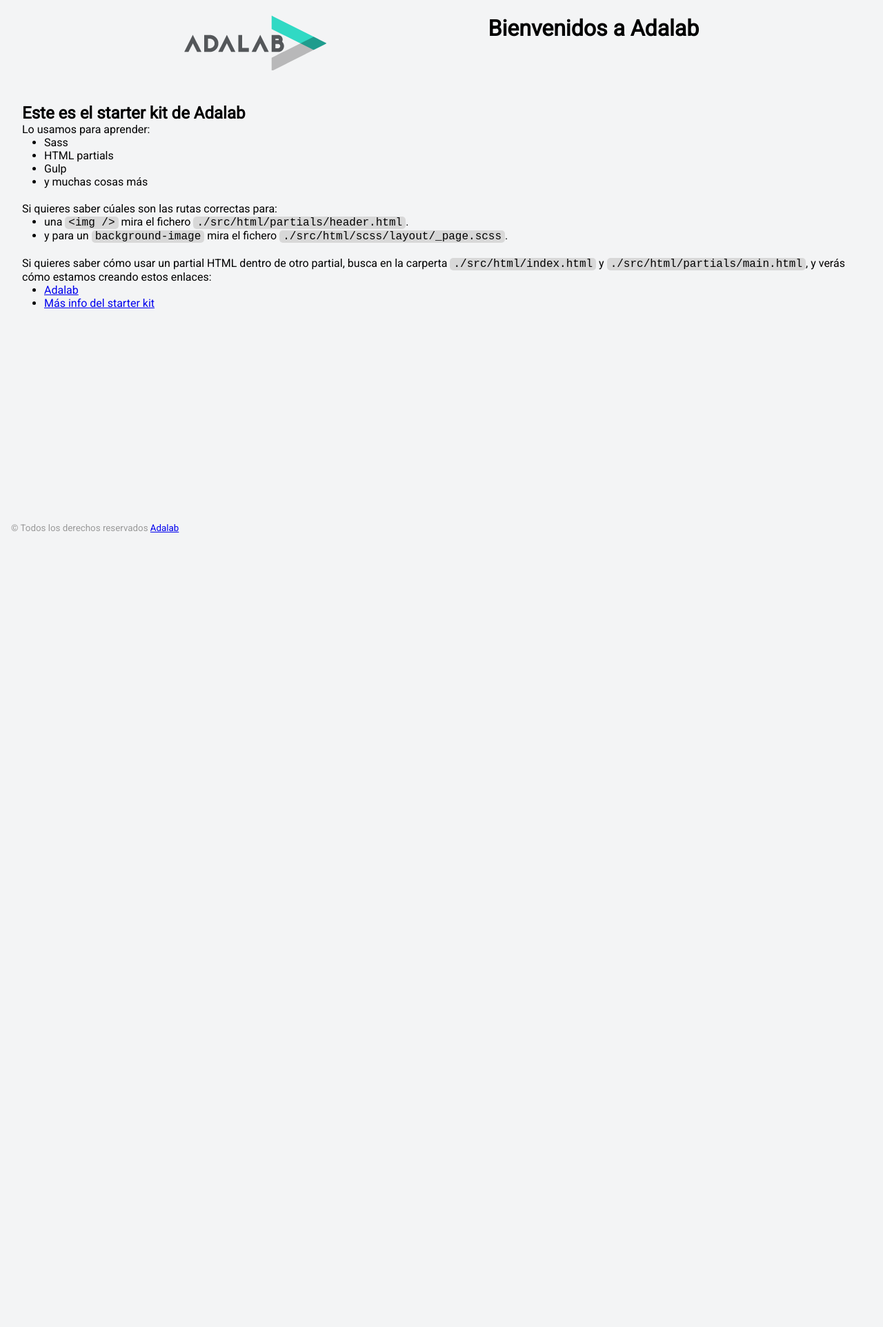
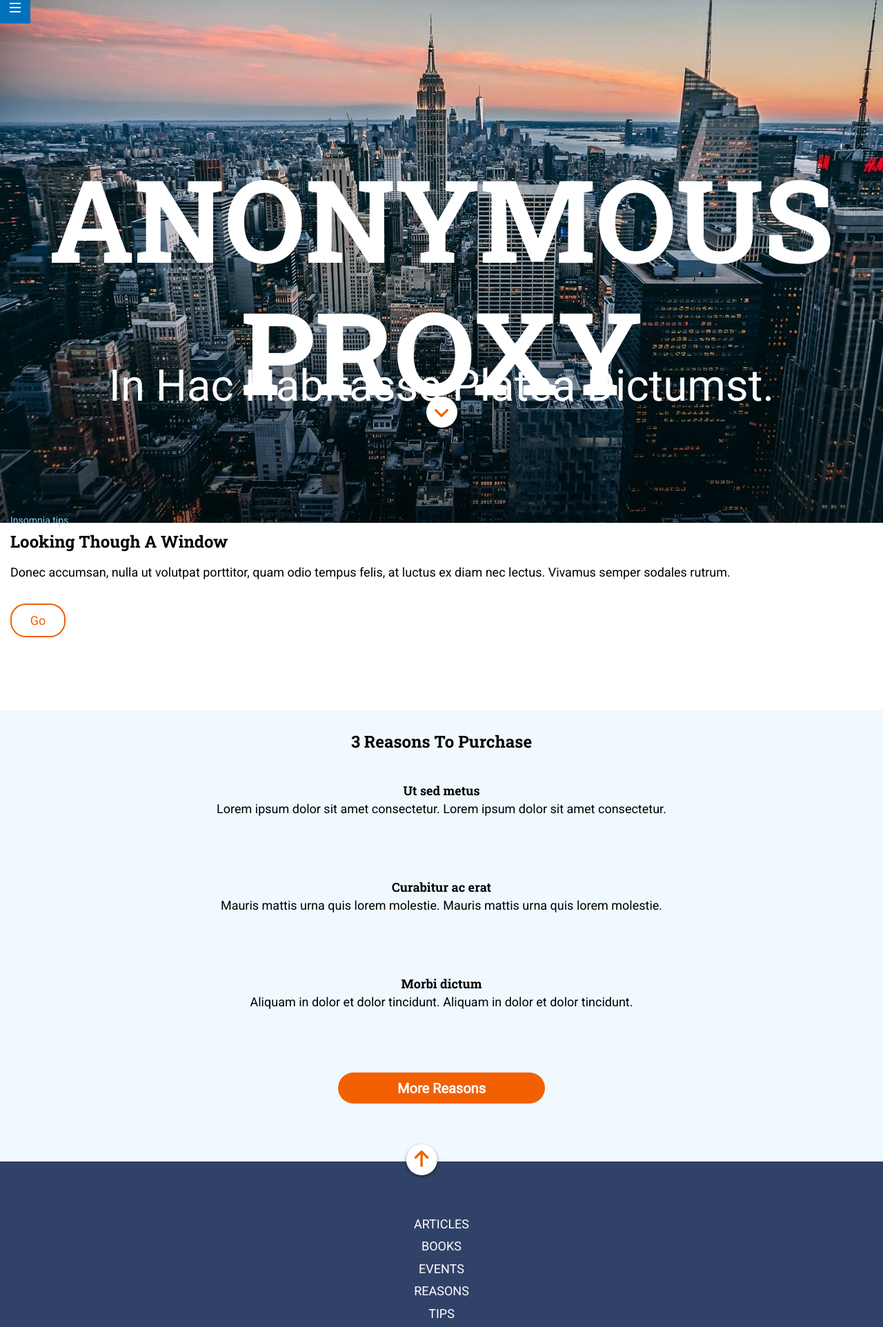
Before and after one commit to Adalab/modulo-1-evaluacion-final-mariamolinagarcia, a website: page docs/index.html in a window 1280 px wide. Shown: the part 10-1934 px from the top of the page at 69% size. Before the commit the page ends 800 px from the top, so only its background shows below. Drawn offline with Linux system fonts and the light colour scheme.

Commit message:
settings from footer

```diff
--- a/docs/index.html
+++ b/docs/index.html
@@ -1,68 +1,116 @@
 <!DOCTYPE html>
-<html lang="es">
+<html lang="en">
+
 <head>
   <meta charset="UTF-8" />
   <meta name="viewport" content="width=device-width, initial-scale=1" />
-    <title>Adalab Web Starter Kit</title>
-    <link href="https://fonts.googleapis.com/css?family=Roboto&display=swap" rel="stylesheet" />
+  <title>Módulo 1 Evaluación final</title>
+  <link rel="preconnect" href="https://fonts.googleapis.com">
+  <link rel="preconnect" href="https://fonts.gstatic.com" crossorigin>
+  <link href="https://fonts.googleapis.com/css2?family=Roboto&family=Roboto+Slab:wght@700&display=swap"
+    rel="stylesheet">
   <link rel="stylesheet" href="./assets/css/main.css" />
-    <link rel="icon" href="./assets/images/favicon.png" />
+
 </head>
 
 <body>
   <div class="page">
     <header class="page__header">
-        <img src="./assets/images/logo-adalab.png" alt="Adalab">
-        <h1>Bienvenidos a Adalab</h1>
+      <nav class="header__nav">
+        <a href="https://adalab.es/" alt="adalab" title="adalab.es" target="_blank"><img class="header__nav--burger"
+            src="./assets/images/ico-menu.svg" alt="Adalab"></a>
+      </nav>
+
     </header>
 
-      <main class="page__main">
-        <h2>Este es el starter kit de Adalab</h2>
-        <p>Lo usamos para aprender:</p>
-        <ul class="main__list">
-          <li>Sass</li>
-          <li>HTML partials</li>
-          <li>Gulp</li>
-          <li>y muchas cosas más</li>
+    <main class="main">
+      <section class="hero">
+          <div class="hero__container">
+              <h1 class="hero__container--title">Anonymous proxy</h1>
+              <h2 class="hero__container--subtitle">In hac habitasse platea dictumst.</h2>
+
+              <div class="hero__container--button"><a href="#3reasons" alt="button scroll down" title="scroll down"><img
+                          class="hero__container--button__arrow" src="./assets/images/ico-scroll-down.svg"
+                          alt="button scroll down"></a>
+              </div>
+          </div>
+
+
+      </section>
+      <section class="main__section--first">
+          <article>
+              <span class="main__section--first__small">Insomnia tips</span>
+              <h2>Looking though a window</h2>
+
+              <p>
+                   Donec accumsan, nulla ut volutpat porttitor, quam odio tempus felis, at luctus ex diam nec lectus. Vivamus
+        semper
+        sodales rutrum.
+              </p>
+
+              <div class="main__section--first__button"><a class="button-link" href="">Go</a></div>
+          </article>
+      </section>
+      <section class="main__section--second">
+
+          <h2 class="item1" id="3reasons">3 reasons to purchase</h2>
+
+          <article class="item2">
+              <h3>Ut sed metus</h3>
+
+              <p>Lorem ipsum dolor sit amet consectetur. Lorem ipsum dolor sit amet consectetur. </p>
+
+          </article>
+
+          <article class="item3">
+              <h3>Curabitur ac erat</h3>
+              <p>Mauris mattis urna quis lorem molestie. Mauris mattis urna quis lorem molestie.</p>
+          </article>
+
+          <article class="item4">
+              <h3>Morbi dictum</h3>
+              <p>Aliquam in dolor et dolor tincidunt. Aliquam in dolor et dolor tincidunt.</p>
+          </article>
+
+          <div class="main__section--second__button"><a class="button-link" href="">More reasons</a></div>
+      </section>
+
+
+    </main>
+    <footer class="footer">
+
+      <div class="footer__arrow"><a href="#" alt=""><img class="footer__arrow--image" src="./assets/images/ico-arrow.svg"
+            title="" alt=""></a>
+      </div>
+
+      <div class="footer__copy">
+        <p>&copy;2021</p>
+        <p>we &#129505 compponents</p>
+      </div>
+
+      <nav class="footer__nav">
+
+        <ul class="footer__nav--list">
+          <li class="footer__nav--list__item">Articles</li>
+          <li class="footer__nav--list__item">Books</li>
+          <li class="footer__nav--list__item">Events</li>
+          <li class="footer__nav--list__item">Reasons</li>
+          <li class="footer__nav--list__item">Tips</li>
         </ul>
-        <p>Si quieres saber cúales son las rutas correctas para:</p>
-        <ul class="main__list">
-          <li>
-            una <code class="code">&lt;img /&gt;</code> mira el fichero
-            <code class="code">./src/html/partials/header.html</code>.
-          </li>
-          <li>
-            y para un <code class="code">background-image</code> mira el fichero
-            <code class="code">./src/html/scss/layout/_page.scss</code>.
-          </li>
+      </nav>
+
+
+      <div class="footer__social">
+
+        <ul class="footer__social--list">
+          <li class="footer__social--list__item">Twitter</li>
+          <li class="footer__social--list__item">Instagram</li>
+          <li class="footer__social--list__item">Mastodon.social</li>
         </ul>
-        <p>
-          Si quieres saber cómo usar un partial HTML dentro de otro partial, busca en la carperta
-          <code class="code">./src/html/index.html</code> y
-          <code class="code">./src/html/partials/main.html</code>, y verás cómo estamos creando estos
-          enlaces:
-        </p>
-        <ul class="main__list">
-          <li>
-            <a class="link__adalab" href="https://adalab.es">Adalab</a>
+      </div>
+    </footer>
+  </div>
 
-          </li>
-          <li>
-            <a class="" href="./more-info.html">Más info del starter kit</a>
+</body>
 
-          </li>
-        </ul>
-      </main>
-
-      <footer class="page__footer">
-        <small>
-          &copy; Todos los derechos reservados
-          <a class="link__adalab" href="https://adalab.es">Adalab</a>
-
-        </small>
-      </footer>
-
-    </div>
-    <script src="./assets/js/main.js"></script>
-  </body>
 </html>
--- a/src/scss/layout/_footer.scss
+++ b/src/scss/layout/_footer.scss
@@ -4,8 +4,8 @@
   text-transform: uppercase;
   text-align: center;
   line-height: 1.8;
-  padding-top: 35px;
-  padding-left: 40px;
+  padding-top: 30px;
+
   display: flex;
   flex-direction: column;
 
@@ -33,7 +33,7 @@
     justify-content: center;
     align-items: center;
     align-content: center;
-    transform: translate(41vw, -55px);
+    transform: translate(46vw, -55px);
     &--image {
       transform: translate(0, 4px);
       padding: 10px;
--- a/src/scss/layout/_second-section.scss
+++ b/src/scss/layout/_second-section.scss
@@ -1,6 +1,6 @@
 .main__section--second {
   background-color: #eff9ff;
-
+  width: auto;
   padding-left: 15px;
   padding-right: 15px;
   padding-top: 30px;
@@ -25,10 +25,10 @@
     height: 45px;
     background-color: #f26002;
     font-size: 20px;
-
+    max-width: 300px;
     border-radius: 22.5px;
-    margin-left: 70px;
-    margin-right: 70px;
+    margin-left: auto;
+    margin-right: auto;
     display: flex;
     align-items: center;
     justify-content: center;
```
Also changed, not shown: docs/more-info.html (deleted, +0 -37 lines), public/index.html (+2 -2 lines), src/html/partials/footer.html (+2 -2 lines), docs/assets/css/main.css, public/assets/css/main.css, 4 other files. Lines whose indentation alone changed are shown as unchanged.
